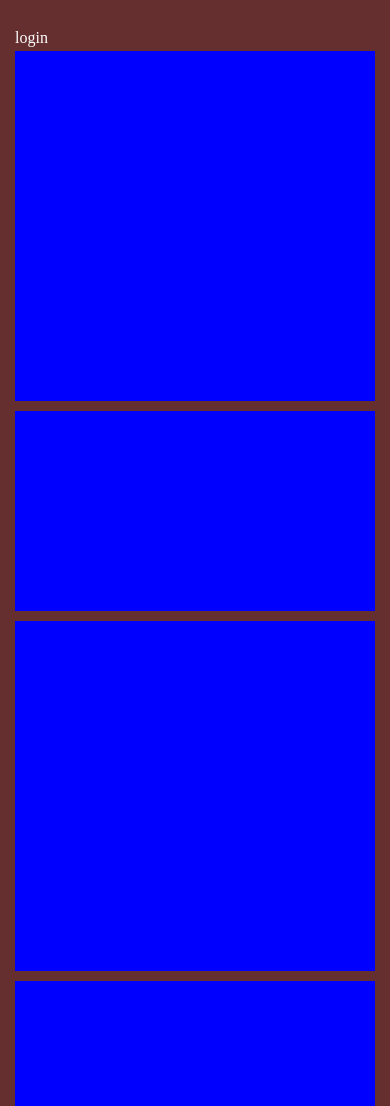
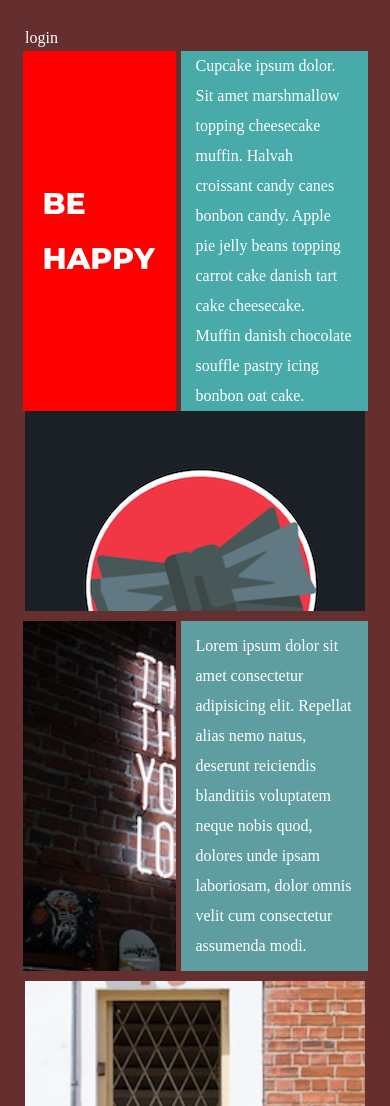
Before and after one commit to YoonSL/Homework03-3, a plain HTML site: page index.html in a window 390 px wide. Drawn offline with Linux system fonts and the light colour scheme.

Commit message:
homework03-3 mobile done , break

```diff
--- a/index.html
+++ b/index.html
@@ -1,5 +1,6 @@
 <!DOCTYPE html>
 <html lang="en">
+
 <head>
   <meta charset="UTF-8">
   <meta name="viewport" content="width=device-width, initial-scale=1.0">
@@ -9,24 +10,35 @@
   <link rel="stylesheet" href="style.css">
   <title>Document</title>
 </head>
+
 <body>
   <header>
     <p>login</p>
   </header>
 
   <main>
-    <div class = "grid">
-      <div class = "box one">
-        <div class = "box subbox texthappy"></div>
-        <div class = "box subbox textCupcake"></div>
+    <div class="grid">
+      <div class="box one">
+        <div class="box subbox texthappy">
+          <p>BE HAPPY</p>
+        </div>
+        <div class="box subbox textCupcake">
+          <p>Cupcake ipsum dolor. Sit amet marshmallow topping cheesecake muffin. Halvah croissant candy canes bonbon candy.
+            Apple pie jelly beans topping carrot cake danish tart cake cheesecake. Muffin danish chocolate souffle pastry
+            icing bonbon oat cake.</p>
+        </div>
       </div>
-      <div class = "box two"></div>
-      <div class = "box three">
-        <div class = "box subbox imgSign"></div>
-        <div class = "box subbox textLorem"></div>
+      <div class="box two"></div>
+      <div class="box three">
+        <div class="box subbox imgSign"></div>
+        <div class="box subbox textLorem">
+          <p>Lorem ipsum dolor sit amet consectetur adipisicing elit. Repellat alias nemo natus, deserunt reiciendis blanditiis
+            voluptatem neque nobis quod, dolores unde ipsam laboriosam, dolor omnis velit cum consectetur assumenda modi.</p>
+        </div>
       </div>
-      <div class = "box four"></div>
+      <div class="box four"></div>
     </div>
   </main>
 </body>
+
 </html>
--- a/style.css
+++ b/style.css
@@ -5,7 +5,7 @@ body{
 header{
     color:white;
     margin-top:30px;
-    margin-left:15px;
+    margin-left:25px;
     margin-bottom:5px;
 }
 
@@ -16,26 +16,67 @@ header{
     grid-template-rows: 350px 200px  350px 125px;
     grid-gap: 10px;
     color: white;
-    margin-left: 15px;
-    margin-right: 15px;
+    margin-left: 25px;
+    margin-right: 25px;
 }
 .box{
     display:grid;
+    height: 100%;
     align-items:center;
     justify-content:center;
-    background-color: blue;
+    grid-row: span 1;
+    grid-column: span 1;
 }
 .one,.three{
     display:grid;
+    height:100%;
     grid-gap:5px;
-    color:white;
-    grid-template-columns: 40% 60%;
+    grid-template-columns: 45% 55%;
     grid-template-rows: 1fr;
-
 }
 .subbox{
-    background-color:teal;
+    background-color:cadetblue;
 }
-.textHappy{
-    background-color:red;
+.texthappy{
+    font-size: 30px;
+    word-spacing: 30px;
+    line-height:55px;
+    font-family: 'Montserrat', sans-serif;
+    background-color: red;
 }
+.texthappy p{
+    margin-left:20px;
+    font-weight: bold;
+}
+
+.textCupcake{
+    background-color:rgb(73, 170, 170);
+}
+.textCupcake p{
+    margin-left:15px;
+    margin-right:15px;
+    line-height:30px;
+    font-weight: 40px;
+}
+.two{
+    background-image: url(images/tie.png);
+    background-position: 15% -30%;
+}
+.imgSign{
+    background-repeat: no-repeat;
+    background-size: 550px;
+    background-image:url(images/sign.jpg);
+    background-position: 18% 0%;
+}
+.textLorem p{
+    margin-left:15px;
+    margin-right:15px;
+    line-height:30px;
+    font-weight: 40px;
+}
+.four{
+    background-image: url(images/moped.jpg);
+    background-repeat: no-repeat;
+    background-size: 550px;
+    background-position: 0% 59%;
+}
```
